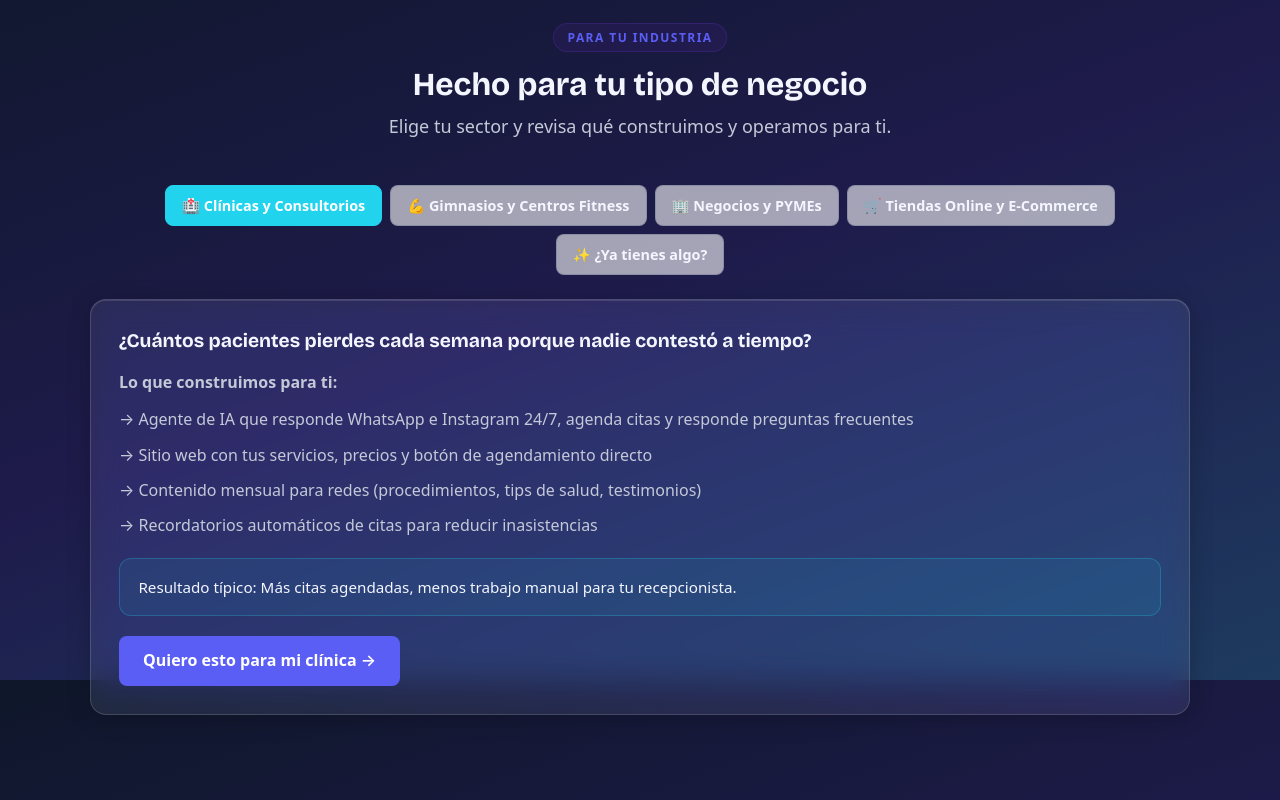
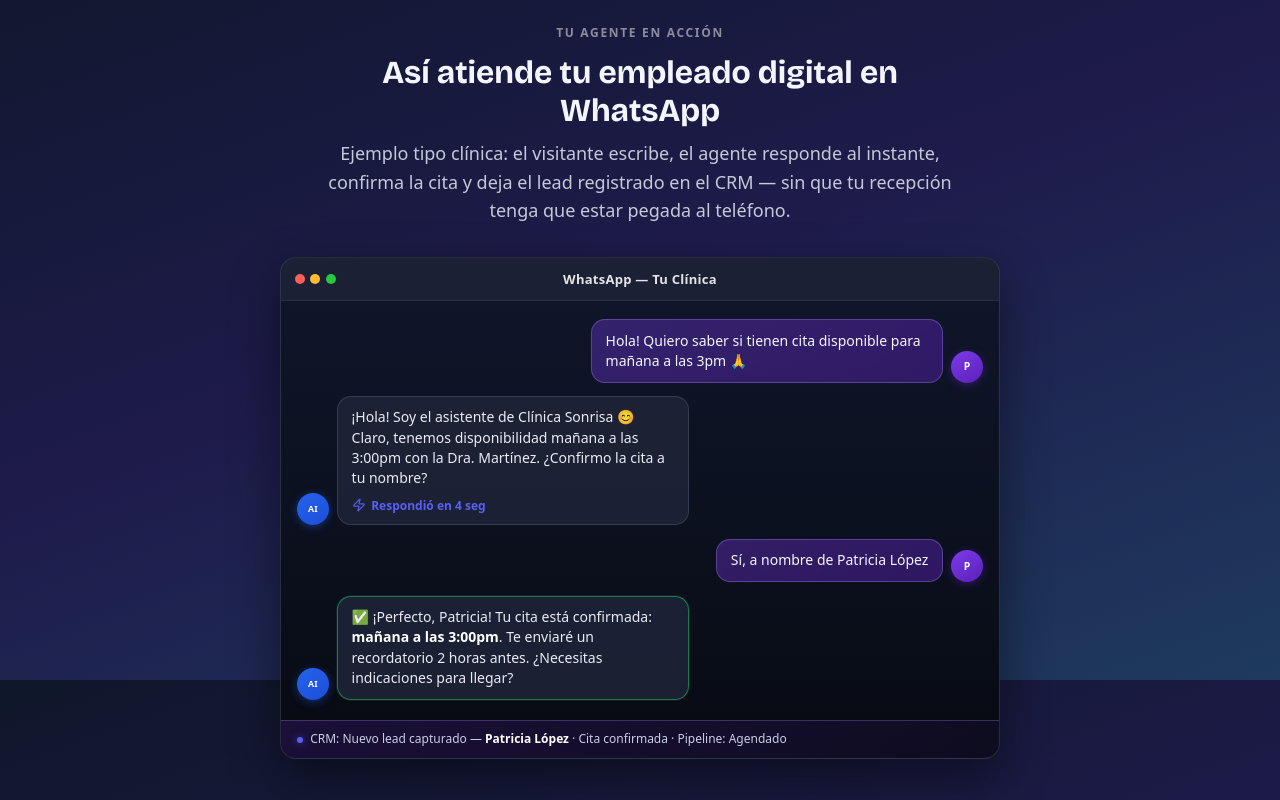
Before and after one commit to AlejoOrozco/SimplexaLabs-LandingPage, a React (Vite) app: page / in a window 1280 px wide. Shown: the part 1720-2520 px from the top of the page. Built offline with nearby package versions, Linux system fonts and the light colour scheme; no server answers.

Commit message:
new section and complement problems section

```diff
--- a/src/App.tsx
+++ b/src/App.tsx
@@ -9,6 +9,7 @@ const ChatWidget = lazy(() =>
 );
 const Hero = lazy(() => import('./sections/Hero').then((m) => ({ default: m.Hero })));
 const Problema = lazy(() => import('./sections/Problema').then((m) => ({ default: m.Problema })));
+const AgentDemo = lazy(() => import('./sections/AgentDemo').then((m) => ({ default: m.AgentDemo })));
 const CasosDeUso = lazy(() => import('./sections/CasosDeUso').then((m) => ({ default: m.CasosDeUso })));
 const ComoFunciona = lazy(() => import('./sections/ComoFunciona').then((m) => ({ default: m.ComoFunciona })));
 const ShowcaseSitioReal = lazy(() =>
@@ -42,6 +43,17 @@ function App() {
         >
           <Suspense fallback={<SectionFallback />}>
             <Problema />
+          </Suspense>
+        </LazySection>
+
+        <LazySection
+          id="ejemplo-agente"
+          ariaLabel="Ejemplo de agente en WhatsApp"
+          placeholderMinHeight={520}
+          className="section section--gradient-bg section--agent-demo"
+        >
+          <Suspense fallback={<SectionFallback />}>
+            <AgentDemo />
           </Suspense>
         </LazySection>
 
--- a/src/index.css
+++ b/src/index.css
@@ -596,6 +596,21 @@ a:hover {
   color: var(--color-text-primary);
 }
 
+.problema-solucion__pain-title {
+  display: block;
+  font-size: 1rem;
+  font-weight: 700;
+  color: var(--color-text-primary);
+  margin: 0 0 0.35rem;
+}
+
+.problema-solucion__pain-text {
+  margin: 0;
+  font-size: 0.9375rem;
+  color: var(--color-text-secondary);
+  line-height: 1.55;
+}
+
 .problema-solucion__x {
   flex-shrink: 0;
   color: #ef4444;
@@ -1814,6 +1829,236 @@ a:hover {
   scroll-margin-top: 6rem;
 }
 
+/* ── Agent demo: mock WhatsApp + CRM (ejemplo conversación) ─────────────── */
+#ejemplo-agente {
+  scroll-margin-top: 5.5rem;
+}
+
+.section--agent-demo .agent-demo__inner {
+  max-width: 720px;
+  margin: 0 auto;
+}
+
+.agent-demo__eyebrow {
+  font-size: 0.75rem;
+  font-weight: 700;
+  letter-spacing: 0.14em;
+  text-transform: uppercase;
+  color: rgba(255, 255, 255, 0.5);
+  margin: 0 0 0.75rem;
+  text-align: center;
+}
+
+.agent-demo__heading {
+  text-align: center;
+  max-width: 38rem;
+  margin-left: auto;
+  margin-right: auto;
+}
+
+.agent-demo__lead {
+  text-align: center;
+  max-width: 40rem;
+  margin-left: auto;
+  margin-right: auto;
+  margin-bottom: 2rem;
+}
+
+.agent-demo__window {
+  border-radius: 16px;
+  overflow: hidden;
+  border: 1px solid rgba(148, 163, 184, 0.22);
+  box-shadow:
+    0 20px 50px rgba(0, 0, 0, 0.45),
+    inset 0 1px 0 rgba(255, 255, 255, 0.06);
+  background: linear-gradient(180deg, rgba(15, 23, 42, 0.95) 0%, rgba(8, 10, 18, 0.98) 100%);
+}
+
+.agent-demo__titlebar {
+  display: flex;
+  align-items: center;
+  justify-content: center;
+  gap: 0.75rem;
+  padding: 0.65rem 1rem;
+  background: rgba(30, 35, 55, 0.85);
+  border-bottom: 1px solid rgba(255, 255, 255, 0.06);
+  position: relative;
+}
+
+.agent-demo__traffic {
+  position: absolute;
+  left: 0.85rem;
+  display: flex;
+  gap: 0.35rem;
+  align-items: center;
+}
+
+.agent-demo__traffic-dot {
+  width: 10px;
+  height: 10px;
+  border-radius: 50%;
+}
+
+.agent-demo__traffic-dot--red {
+  background: #ff5f57;
+}
+.agent-demo__traffic-dot--yellow {
+  background: #febc2e;
+}
+.agent-demo__traffic-dot--green {
+  background: #28c840;
+}
+
+.agent-demo__titlebar-label {
+  font-size: 0.8125rem;
+  font-weight: 600;
+  color: rgba(255, 255, 255, 0.88);
+  letter-spacing: 0.02em;
+}
+
+.agent-demo__chat {
+  padding: 1.15rem 1rem 1.25rem;
+  display: flex;
+  flex-direction: column;
+  gap: 0.85rem;
+  min-height: 12rem;
+}
+
+.agent-demo__msg {
+  display: flex;
+  align-items: flex-end;
+  gap: 0.5rem;
+  max-width: 100%;
+}
+
+.agent-demo__msg--user {
+  justify-content: flex-end;
+  flex-direction: row;
+}
+
+.agent-demo__msg--ai {
+  justify-content: flex-start;
+  flex-direction: row;
+}
+
+.agent-demo__avatar {
+  flex-shrink: 0;
+  width: 2rem;
+  height: 2rem;
+  border-radius: 50%;
+  display: flex;
+  align-items: center;
+  justify-content: center;
+  font-size: 0.65rem;
+  font-weight: 800;
+  letter-spacing: 0.02em;
+}
+
+.agent-demo__avatar--user {
+  background: linear-gradient(145deg, #7c3aed 0%, #5b21b6 100%);
+  color: #fff;
+  box-shadow: 0 2px 8px rgba(91, 33, 182, 0.45);
+}
+
+.agent-demo__avatar--ai {
+  background: linear-gradient(145deg, #2563eb 0%, #1d4ed8 100%);
+  color: #fff;
+  font-size: 0.55rem;
+  box-shadow: 0 2px 8px rgba(37, 99, 235, 0.4);
+}
+
+.agent-demo__bubble {
+  max-width: min(100%, 22rem);
+  padding: 0.65rem 0.85rem;
+  border-radius: 14px;
+  font-size: 0.875rem;
+  line-height: 1.45;
+}
+
+.agent-demo__bubble p {
+  margin: 0;
+}
+
+.agent-demo__bubble--user {
+  background: linear-gradient(145deg, rgba(124, 58, 237, 0.35) 0%, rgba(91, 33, 182, 0.45) 100%);
+  border: 1px solid rgba(167, 139, 250, 0.35);
+  color: var(--color-text-primary);
+}
+
+.agent-demo__bubble--ai {
+  background: rgba(30, 35, 55, 0.92);
+  border: 1px solid rgba(148, 163, 184, 0.2);
+  color: rgba(244, 246, 255, 0.95);
+}
+
+.agent-demo__bubble--ai.agent-demo__bubble--success {
+  border-color: rgba(34, 197, 94, 0.55);
+  box-shadow: 0 0 0 1px rgba(34, 197, 94, 0.12);
+}
+
+.agent-demo__bubble--ai strong {
+  color: #fff;
+  font-weight: 700;
+}
+
+.agent-demo__meta {
+  display: flex;
+  align-items: center;
+  gap: 0.35rem;
+  margin-top: 0.5rem !important;
+  margin-bottom: 0 !important;
+  font-size: 0.75rem;
+  font-weight: 600;
+  color: var(--color-morado-ai);
+}
+
+.agent-demo__meta-icon {
+  flex-shrink: 0;
+  opacity: 0.95;
+}
+
+.agent-demo__crm {
+  display: flex;
+  align-items: flex-start;
+  gap: 0.45rem;
+  padding: 0.65rem 1rem;
+  font-size: 0.75rem;
+  line-height: 1.4;
+  color: rgba(226, 232, 255, 0.88);
+  background: linear-gradient(90deg, rgba(91, 33, 182, 0.22) 0%, rgba(91, 33, 182, 0.08) 100%);
+  border-top: 1px solid rgba(167, 139, 250, 0.28);
+}
+
+.agent-demo__crm strong {
+  color: #fff;
+  font-weight: 700;
+}
+
+.agent-demo__crm-dot {
+  width: 6px;
+  height: 6px;
+  border-radius: 50%;
+  margin-top: 0.35rem;
+  flex-shrink: 0;
+  background: var(--color-morado-ai);
+  box-shadow: 0 0 8px rgba(91, 94, 244, 0.65);
+}
+
+@media (max-width: 520px) {
+  .agent-demo__chat {
+    padding: 1rem 0.75rem;
+  }
+
+  .agent-demo__bubble {
+    font-size: 0.8125rem;
+    max-width: calc(100% - 2.75rem);
+  }
+
+  .agent-demo__titlebar-label {
+    font-size: 0.7rem;
+  }
+}
+
 /* ── Showcase: ejemplo sitio real (antes / después) ───────────────────── */
 .showcase-web__inner {
   max-width: 1100px;
--- /dev/null
+++ b/src/sections/AgentDemo.tsx
@@ -0,0 +1,87 @@
+import { Zap } from 'lucide-react';
+
+/**
+ * Mock de conversación WhatsApp + IA — muestra qué hace el agente (responder, agendar, CRM).
+ */
+export function AgentDemo() {
+  return (
+    <div className="section__inner agent-demo__inner">
+      <p className="agent-demo__eyebrow">Tu agente en acción</p>
+      <h2 className="section__title agent-demo__heading">Así atiende tu empleado digital en WhatsApp</h2>
+      <p className="section__subtitle agent-demo__lead">
+        Ejemplo tipo clínica: el visitante escribe, el agente responde al instante, confirma la cita y deja el lead
+        registrado en el CRM — sin que tu recepción tenga que estar pegada al teléfono.
+      </p>
+
+      <div
+        className="agent-demo__window"
+        role="region"
+        aria-label="Ejemplo de conversación de WhatsApp con asistente de IA"
+      >
+        <div className="agent-demo__titlebar">
+          <span className="agent-demo__traffic" aria-hidden="true">
+            <span className="agent-demo__traffic-dot agent-demo__traffic-dot--red" />
+            <span className="agent-demo__traffic-dot agent-demo__traffic-dot--yellow" />
+            <span className="agent-demo__traffic-dot agent-demo__traffic-dot--green" />
+          </span>
+          <span className="agent-demo__titlebar-label">WhatsApp — Tu Clínica</span>
+        </div>
+
+        <div className="agent-demo__chat">
+          <div className="agent-demo__msg agent-demo__msg--user">
+            <div className="agent-demo__bubble agent-demo__bubble--user">
+              <p>Hola! Quiero saber si tienen cita disponible para mañana a las 3pm 🙏</p>
+            </div>
+            <div className="agent-demo__avatar agent-demo__avatar--user" aria-hidden="true">
+              P
+            </div>
+          </div>
+
+          <div className="agent-demo__msg agent-demo__msg--ai">
+            <div className="agent-demo__avatar agent-demo__avatar--ai" aria-hidden="true">
+              AI
+            </div>
+            <div className="agent-demo__bubble agent-demo__bubble--ai">
+              <p>
+                ¡Hola! Soy el asistente de Clínica Sonrisa 😊 Claro, tenemos disponibilidad mañana a las 3:00pm con la
+                Dra. Martínez. ¿Confirmo la cita a tu nombre?
+              </p>
+              <p className="agent-demo__meta">
+                <Zap className="agent-demo__meta-icon" size={14} aria-hidden />
+                <span>Respondió en 4 seg</span>
+              </p>
+            </div>
+          </div>
+
+          <div className="agent-demo__msg agent-demo__msg--user">
+            <div className="agent-demo__bubble agent-demo__bubble--user">
+              <p>Sí, a nombre de Patricia López</p>
+            </div>
+            <div className="agent-demo__avatar agent-demo__avatar--user" aria-hidden="true">
+              P
+            </div>
+          </div>
+
+          <div className="agent-demo__msg agent-demo__msg--ai">
+            <div className="agent-demo__avatar agent-demo__avatar--ai" aria-hidden="true">
+              AI
+            </div>
+            <div className="agent-demo__bubble agent-demo__bubble--ai agent-demo__bubble--success">
+              <p>
+                ✅ ¡Perfecto, Patricia! Tu cita está confirmada: <strong>mañana a las 3:00pm</strong>. Te enviaré un
+                recordatorio 2 horas antes. ¿Necesitas indicaciones para llegar?
+              </p>
+            </div>
+          </div>
+        </div>
+
+        <div className="agent-demo__crm">
+          <span className="agent-demo__crm-dot" aria-hidden="true" />
+          <span>
+            CRM: Nuevo lead capturado — <strong>Patricia López</strong> · Cita confirmada · Pipeline: Agendado
+          </span>
+        </div>
+      </div>
+    </div>
+  );
+}
--- a/src/sections/Problema.tsx
+++ b/src/sections/Problema.tsx
@@ -1,10 +1,22 @@
 import { ElegantShapes } from '../components/ElegantShapes';
 
 const PROBLEMS = [
-  'Tu negocio necesita presencia digital, pero no tienes tiempo de aprenderlo todo',
-  'Pagas por herramientas que nadie sabe usar bien en tu equipo',
-  'Pierdes clientes potenciales porque nadie responde rápido en WhatsApp o Instagram',
-  'Tu sitio web existe, pero no genera nada',
+  {
+    title: 'Sin tiempo para el digital',
+    text: 'Tu negocio necesita presencia online, pero no puedes dedicarle horas a aprender cada herramienta.',
+  },
+  {
+    title: 'Herramientas que nadie termina de usar',
+    text: 'Pagas licencias y suscripciones que tu equipo no aprovecha al máximo.',
+  },
+  {
+    title: 'Leads que se enfrían',
+    text: 'Pierdes clientes potenciales porque nadie responde rápido en WhatsApp o Instagram.',
+  },
+  {
+    title: 'Web que no genera nada',
+    text: 'Tu sitio existe, pero no trae citas, ventas ni leads que puedas medir.',
+  },
 ];
 
 const SOLUTIONS = [
@@ -38,12 +50,15 @@ export function Problema() {
           <div className="problema-solucion__col problema-solucion__col--pain">
             <h3 className="problema-solucion__col-title">Sin un sistema claro…</h3>
             <ul className="problema-solucion__list problema-solucion__list--pain">
-              {PROBLEMS.map((text) => (
-                <li key={text}>
+              {PROBLEMS.map((item) => (
+                <li key={item.title}>
                   <span className="problema-solucion__x" aria-hidden="true">
                     ✕
                   </span>
-                  <span>{text}</span>
+                  <div>
+                    <strong className="problema-solucion__pain-title">{item.title}</strong>
+                    <p className="problema-solucion__pain-text">{item.text}</p>
+                  </div>
                 </li>
               ))}
             </ul>
```
